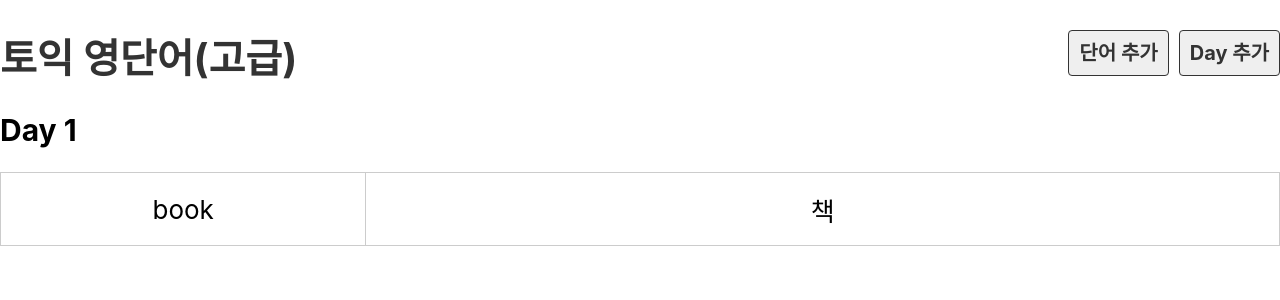
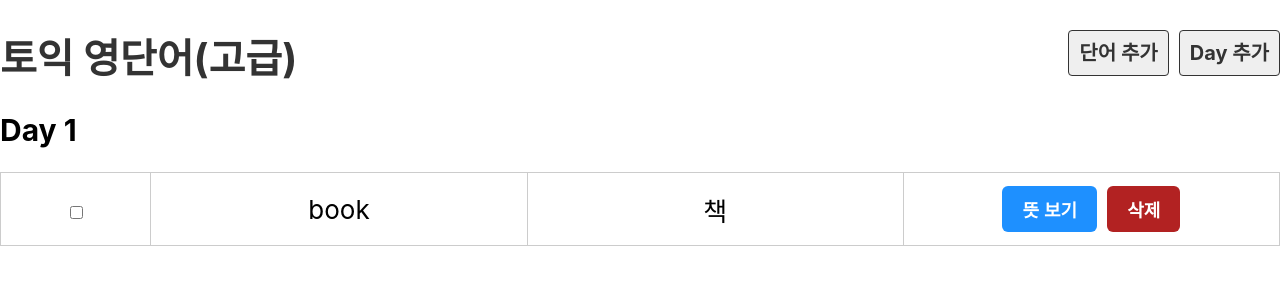
Before and after one commit to bkdragon0228/voca-react, a React (Create React App) app in the folder voca/: page /day/1 in a window 1280 px wide. Shown: the top 300 px of the page. Built offline with nearby package versions, Linux system fonts and the light colour scheme.

Commit message:
기능 : 단어 체크박스, 뜻 보기, 삭제 버튼 추가

```diff
--- a/voca/src/component/Day.js
+++ b/voca/src/component/Day.js
@@ -11,8 +11,15 @@ const Day = () => {
                 <tbody>
                     {wordList.map((ele) => (
                         <tr key={ele.id}>
+                            <td>
+                                <input type="checkbox"></input>
+                            </td>
                             <td>{ele.eng}</td>
                             <td>{ele.kor}</td>
+                            <td>
+                                <button>뜻 보기</button>
+                                <button class="btn_del">삭제</button>
+                            </td>
                         </tr>
                     ))}
                 </tbody>
```
